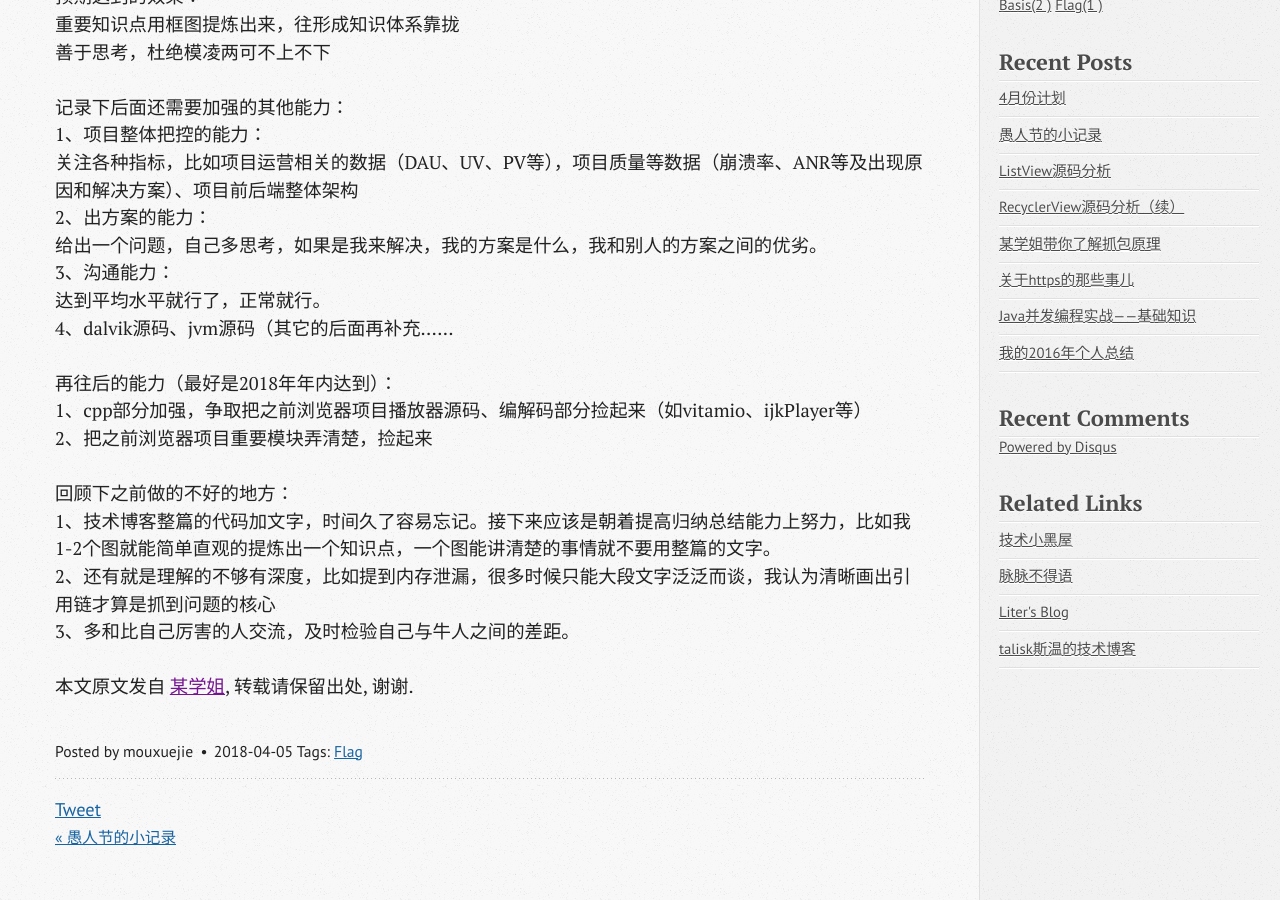
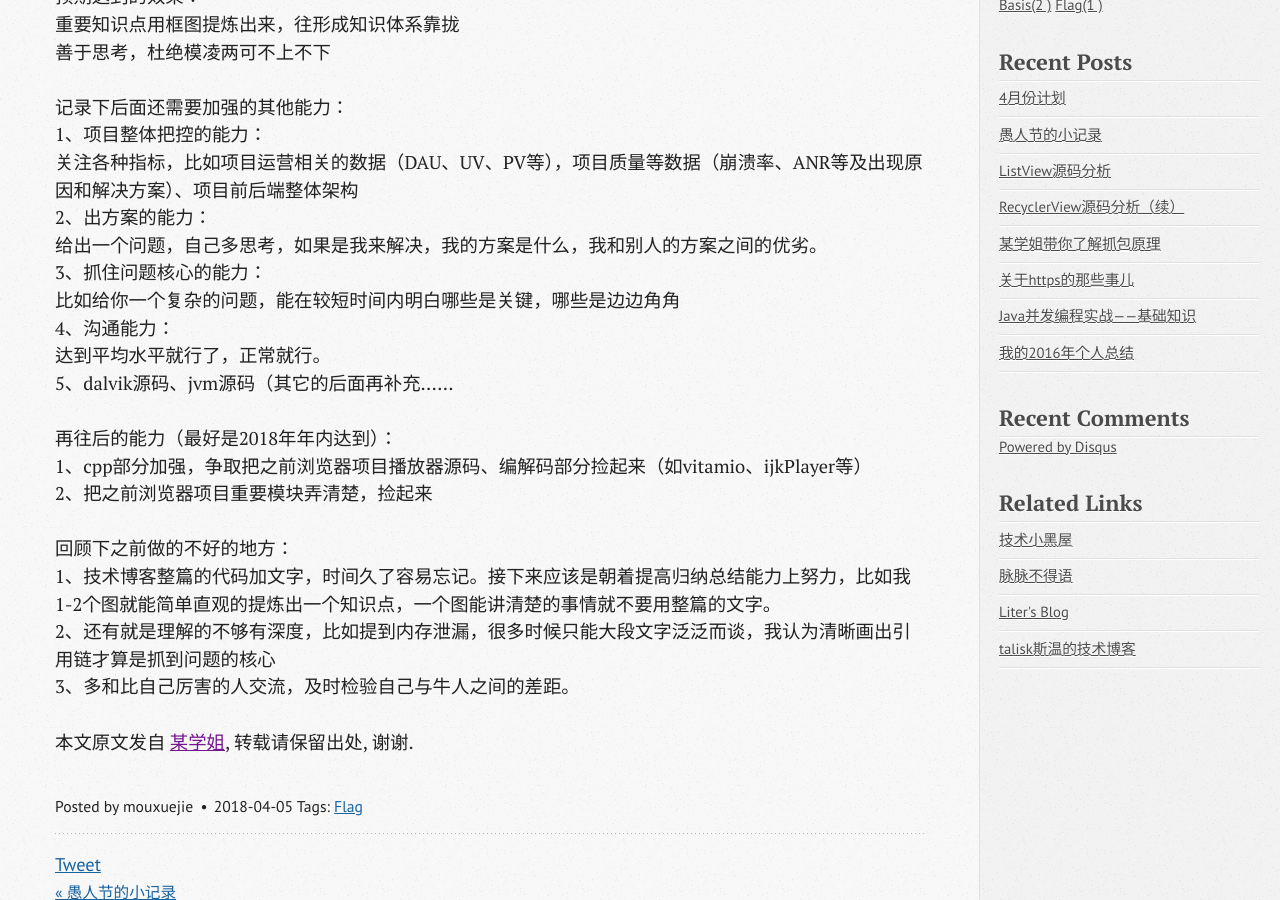
Before and after one commit to wangxinghe/wangxinghe.github.io, a Jekyll site: the page built from _posts/2018-04-05-april-flag.md, in a window 1280 px wide and 900 px high, scrolled down 748 px. Built offline with Jekyll 4.4.1, drawn with Linux system fonts in a browser that asks for light colours; comment, search, counter and statistics services are not loaded.

Commit message:
[update]2018-04-05-april-flag

```diff
--- a/_posts/2018-04-05-april-flag.md
+++ b/_posts/2018-04-05-april-flag.md
@@ -29,9 +29,11 @@ tags: [Flag]
 关注各种指标，比如项目运营相关的数据（DAU、UV、PV等），项目质量等数据（崩溃率、ANR等及出现原因和解决方案）、项目前后端整体架构
 2、出方案的能力：
 给出一个问题，自己多思考，如果是我来解决，我的方案是什么，我和别人的方案之间的优劣。
-3、沟通能力：
+3、抓住问题核心的能力：
+比如给你一个复杂的问题，能在较短时间内明白哪些是关键，哪些是边边角角
+4、沟通能力：
 达到平均水平就行了，正常就行。
-4、dalvik源码、jvm源码（其它的后面再补充……
+5、dalvik源码、jvm源码（其它的后面再补充……
 
 
 再往后的能力（最好是2018年年内达到）：
```
